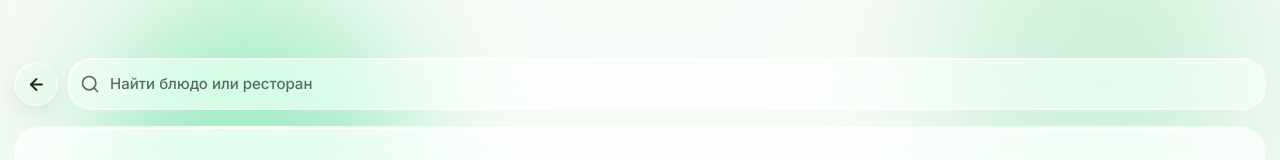
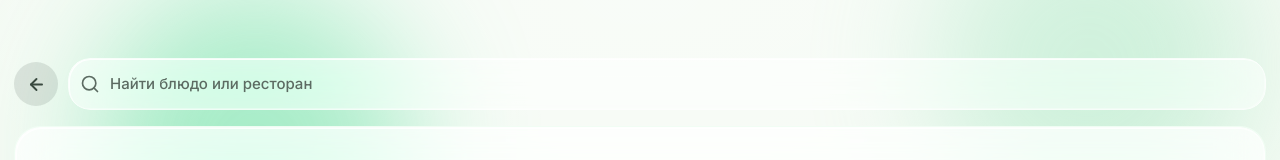
Before and after one commit to goldslugger762/foody-front, a Next.js app: page /search/results in a window 1280 px wide. Shown: the top 160 px of the page. Built offline with nearby package versions, Linux system fonts and the light colour scheme.

Commit message:
кнопка назад

```diff
--- a/components/search/search-results-header.tsx
+++ b/components/search/search-results-header.tsx
@@ -49,9 +49,8 @@ export function SearchResultsHeader({
           title="Назад"
           onClick={handleBackClick}
           className={cn(
-            "grid size-11 shrink-0 cursor-pointer place-items-center rounded-full border border-white/55 bg-transparent p-0 text-[#15291C] outline-none",
-            "shadow-[inset_1px_1px_0_rgba(255,255,255,0.76),inset_-1px_-1px_0_rgba(255,255,255,0.26),0_8px_20px_rgba(20,40,28,0.08)]",
-            "backdrop-blur-[18px] backdrop-saturate-[180%] transition-colors duration-150 hover:bg-white/20 focus-visible:ring-2 focus-visible:ring-[#15291C]/18"
+            "grid size-11 shrink-0 cursor-pointer place-items-center rounded-full border-0 bg-[rgba(20,40,28,0.11)] p-0 text-[#3A4A40] outline-none",
+            "transition-transform duration-150 ease-out active:scale-[0.94] focus-visible:ring-2 focus-visible:ring-[#15291C]/18 [-webkit-tap-highlight-color:transparent]"
           )}
           whileTap={canAnimate(shouldReduceMotion) ? { scale: 0.92 } : undefined}
         >
```
